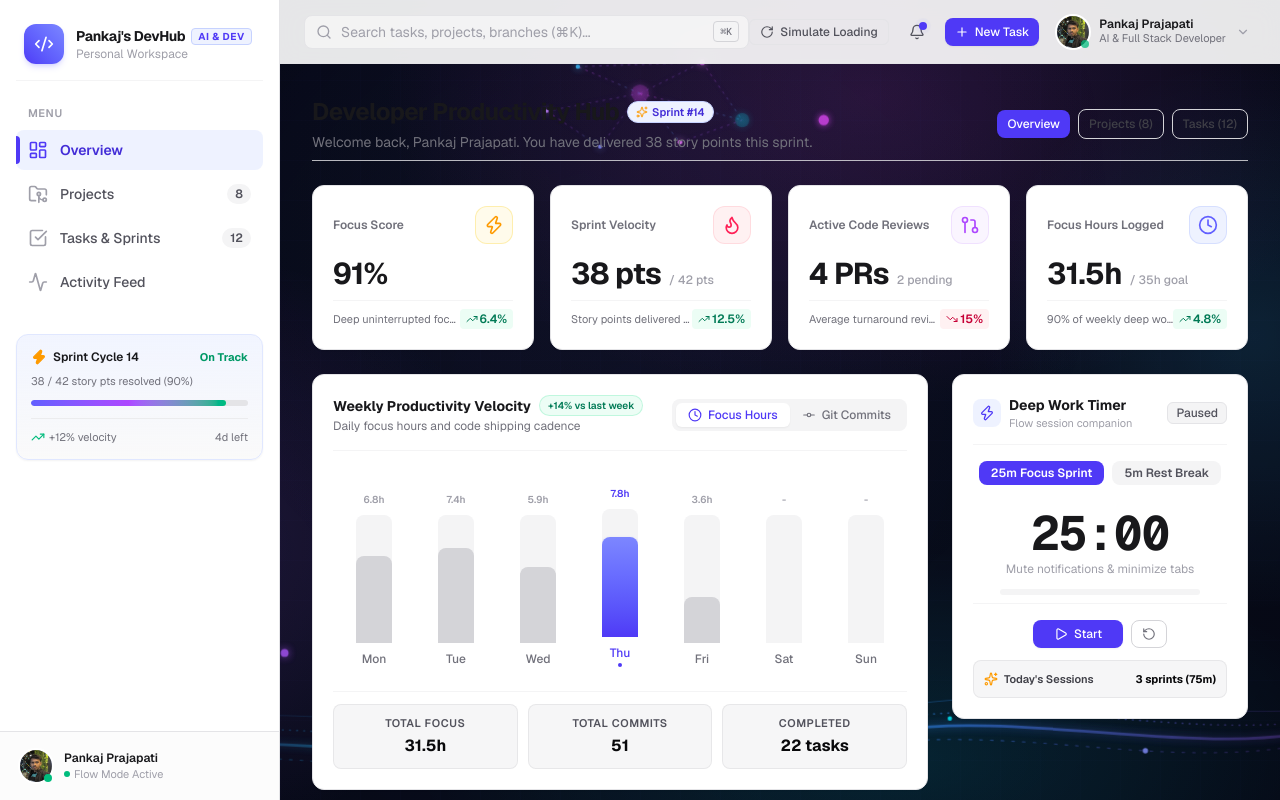
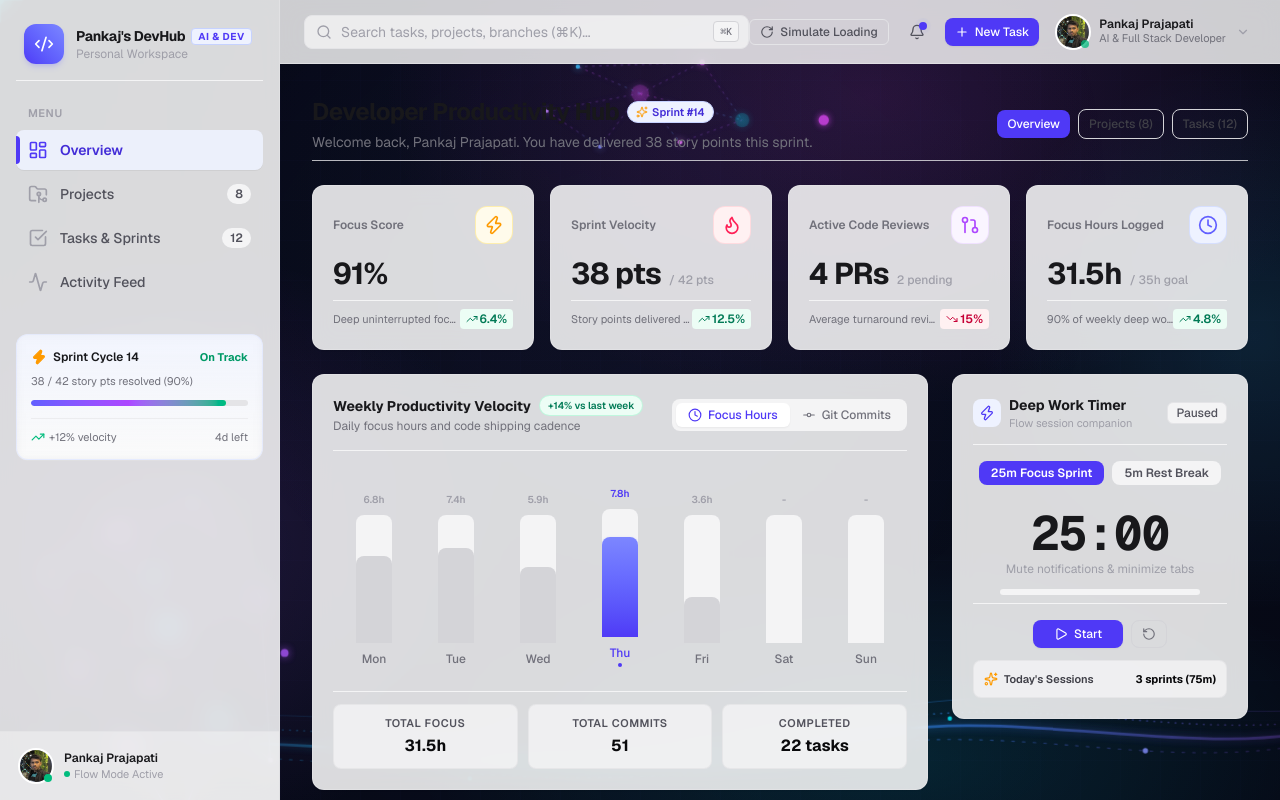
Before and after one commit to prajapati-pankaj-31/developer-productivity-dashboard, a Next.js app: page / in a window 1280 px wide. Built offline with nearby package versions, Linux system fonts and the light colour scheme.

Commit message:
style: add frosted glass effect to dashboard components

```diff
--- a/app/page.tsx
+++ b/app/page.tsx
@@ -23,7 +23,7 @@ import { TaskList } from '@/components/dashboard/TaskList';
 import { ActivityFeed } from '@/components/dashboard/ActivityFeed';
 import { ProjectDetailModal } from '@/components/dashboard/ProjectDetailModal';
 import { NewTaskModal } from '@/components/dashboard/NewTaskModal';
-import { AmbientBackground } from '@/components/ui/AmbientBackground';
+import { DynamicBackground } from '@/components/ui/DynamicBackground';
 import { Button } from '@/components/ui/Button';
 import {
   Sparkles,
@@ -177,8 +177,8 @@ export default function DashboardPage() {
 
   return (
     <div className="relative flex h-screen w-full overflow-hidden bg-zinc-50 dark:bg-zinc-950 font-sans">
-      {/* Subtle Dynamic Ambient Background */}
-      <AmbientBackground />
+      {/* Futuristic Dynamic Ambient Background */}
+      <DynamicBackground />
 
       {/* Mobile Navigation Drawer */}
       <MobileNav
--- a/components/dashboard/ActivityFeed.tsx
+++ b/components/dashboard/ActivityFeed.tsx
@@ -61,7 +61,7 @@ export const ActivityFeed: React.FC<ActivityFeedProps> = ({
   };
 
   return (
-    <div className="rounded-xl border border-zinc-200 dark:border-zinc-800 bg-white dark:bg-zinc-900 p-5 shadow-xs">
+    <div className="rounded-xl border border-zinc-200/80 dark:border-zinc-800/60 bg-white/85 dark:bg-[#0c0e1f]/75 backdrop-blur-md p-5 shadow-xs">
       <div className="flex items-center justify-between pb-3 mb-3 border-b border-zinc-100 dark:border-zinc-800">
         <div>
           <h3 className="text-sm font-bold text-zinc-900 dark:text-zinc-100">{title}</h3>
--- a/components/dashboard/FocusTimerCard.tsx
+++ b/components/dashboard/FocusTimerCard.tsx
@@ -61,7 +61,7 @@ export const FocusTimerCard: React.FC = () => {
   const progressPercent = Math.round(((totalModeSeconds - timeLeft) / totalModeSeconds) * 100);
 
   return (
-    <div className="rounded-xl border border-zinc-200 dark:border-zinc-800 bg-white dark:bg-zinc-900 p-5 shadow-xs flex flex-col justify-between">
+    <div className="rounded-xl border border-zinc-200/80 dark:border-zinc-800/60 bg-white/85 dark:bg-[#0c0e1f]/75 backdrop-blur-md p-5 shadow-xs flex flex-col justify-between">
       {/* Header */}
       <div className="flex items-center justify-between pb-3 border-b border-zinc-100 dark:border-zinc-800">
         <div className="flex items-center gap-2">
--- a/components/dashboard/OverviewMetrics.tsx
+++ b/components/dashboard/OverviewMetrics.tsx
@@ -58,7 +58,7 @@ export const OverviewMetrics: React.FC<OverviewMetricsProps> = ({
       {metrics.map((metric) => (
         <div
           key={metric.id}
-          className="rounded-xl border border-zinc-200 dark:border-zinc-800 bg-white dark:bg-zinc-900 p-5 shadow-xs transition-all hover:border-zinc-300 dark:hover:border-zinc-700 hover:shadow-sm group"
+          className="rounded-xl border border-zinc-200/80 dark:border-zinc-800/60 bg-white/85 dark:bg-[#0c0e1f]/75 backdrop-blur-md p-5 shadow-xs transition-all hover:border-indigo-500/40 dark:hover:border-indigo-500/30 hover:shadow-sm group"
         >
           <div className="flex items-center justify-between mb-3">
             <span className="text-xs font-semibold text-zinc-500 dark:text-zinc-400">
--- a/components/dashboard/ProductivityChart.tsx
+++ b/components/dashboard/ProductivityChart.tsx
@@ -21,7 +21,7 @@ export const ProductivityChart: React.FC<ProductivityChartProps> = ({ data }) =>
   const totalTasks = data.reduce((acc, curr) => acc + curr.tasksCompleted, 0);
 
   return (
-    <div className="rounded-xl border border-zinc-200 dark:border-zinc-800 bg-white dark:bg-zinc-900 p-5 shadow-xs flex flex-col justify-between">
+    <div className="rounded-xl border border-zinc-200/80 dark:border-zinc-800/60 bg-white/85 dark:bg-[#0c0e1f]/75 backdrop-blur-md p-5 shadow-xs flex flex-col justify-between">
       {/* Header & Metric Toggles */}
       <div className="flex flex-col sm:flex-row sm:items-center justify-between gap-3 pb-4 border-b border-zinc-100 dark:border-zinc-800">
         <div>
--- a/components/dashboard/ProjectCard.tsx
+++ b/components/dashboard/ProjectCard.tsx
@@ -22,7 +22,7 @@ export const ProjectCard: React.FC<ProjectCardProps> = ({
   return (
     <div
       onClick={() => onSelectProject && onSelectProject(project)}
-      className="rounded-xl border border-zinc-200 dark:border-zinc-800 bg-white dark:bg-zinc-900 p-5 shadow-xs hover:border-zinc-300 dark:hover:border-zinc-700 hover:shadow-md transition-all flex flex-col justify-between cursor-pointer group"
+      className="rounded-xl border border-zinc-200/80 dark:border-zinc-800/60 bg-white/85 dark:bg-[#0c0e1f]/75 backdrop-blur-md p-5 shadow-xs hover:border-indigo-500/40 dark:hover:border-indigo-500/30 hover:shadow-md transition-all flex flex-col justify-between cursor-pointer group"
     >
       <div>
         {/* Top bar: Key + Status */}
--- a/components/dashboard/TaskCard.tsx
+++ b/components/dashboard/TaskCard.tsx
@@ -32,7 +32,7 @@ export const TaskCard: React.FC<TaskCardProps> = ({
   const subtaskProgress = totalSubtasks > 0 ? Math.round((completedSubtasks / totalSubtasks) * 100) : 0;
 
   return (
-    <div className="rounded-xl border border-zinc-200 dark:border-zinc-800 bg-white dark:bg-zinc-900 p-4 shadow-xs hover:border-zinc-300 dark:hover:border-zinc-700 hover:shadow-sm transition-all flex flex-col justify-between group">
+    <div className="rounded-xl border border-zinc-200/80 dark:border-zinc-800/60 bg-white/85 dark:bg-[#0c0e1f]/75 backdrop-blur-md p-4 shadow-xs hover:border-indigo-500/40 dark:hover:border-indigo-500/30 hover:shadow-sm transition-all flex flex-col justify-between group">
       <div>
         {/* Header: Project Key + Priority + Status selector */}
         <div className="flex items-center justify-between gap-2 mb-2.5">
--- a/components/dashboard/TaskFilterBar.tsx
+++ b/components/dashboard/TaskFilterBar.tsx
@@ -29,7 +29,7 @@ export const TaskFilterBar: React.FC<TaskFilterBarProps> = ({
     filters.status !== 'all';
 
   return (
-    <div className="flex flex-col md:flex-row md:items-center justify-between gap-3 p-3.5 rounded-xl border border-zinc-200 dark:border-zinc-800 bg-white dark:bg-zinc-900 shadow-xs">
+    <div className="flex flex-col md:flex-row md:items-center justify-between gap-3 p-3.5 rounded-xl border border-zinc-200/80 dark:border-zinc-800/60 bg-white/85 dark:bg-[#0c0e1f]/75 backdrop-blur-md shadow-xs">
       {/* Search Input */}
       <div className="relative flex-1 min-w-[200px]">
         <div className="pointer-events-none absolute inset-y-0 left-0 flex items-center pl-3">
--- a/components/layout/Header.tsx
+++ b/components/layout/Header.tsx
@@ -90,7 +90,7 @@ export const Header: React.FC<HeaderProps> = ({
   ];
 
   return (
-    <header className="sticky top-0 z-30 flex h-16 w-full items-center justify-between border-b border-zinc-200 dark:border-zinc-800 bg-white/90 dark:bg-zinc-950/90 backdrop-blur-md px-4 sm:px-6">
+    <header className="sticky top-0 z-30 flex h-16 w-full items-center justify-between border-b border-zinc-200/80 dark:border-zinc-800/60 bg-white/80 dark:bg-[#070914]/75 backdrop-blur-md px-4 sm:px-6">
       {/* Left: Mobile trigger & Search */}
       <div className="flex items-center gap-3 flex-1 max-w-xl">
         <button
--- a/components/layout/MobileNav.tsx
+++ b/components/layout/MobileNav.tsx
@@ -67,7 +67,7 @@ export const MobileNav: React.FC<MobileNavProps> = ({
       />
 
       {/* Drawer */}
-      <div className="fixed inset-y-0 left-0 w-72 bg-white dark:bg-zinc-950 border-r border-zinc-200 dark:border-zinc-800 p-5 flex flex-col justify-between shadow-2xl z-10">
+      <div className="fixed inset-y-0 left-0 w-72 bg-white/90 dark:bg-[#070914]/90 backdrop-blur-lg border-r border-zinc-200/80 dark:border-zinc-800/60 p-5 flex flex-col justify-between shadow-2xl z-10">
         <div>
           {/* Header */}
           <div className="flex items-center justify-between pb-4 border-b border-zinc-100 dark:border-zinc-800">
--- a/components/layout/Sidebar.tsx
+++ b/components/layout/Sidebar.tsx
@@ -113,14 +113,14 @@ export const Sidebar: React.FC<SidebarProps> = ({
       suppressHydrationWarning
       style={{ width: isCollapsed ? 80 : `${width}px` }}
       className={cn(
-        'relative hidden lg:flex flex-col justify-between border-r border-zinc-200 dark:border-zinc-800 bg-white dark:bg-zinc-950 select-none z-20 shrink-0 h-full overflow-hidden',
+        'relative hidden lg:flex flex-col justify-between border-r border-zinc-200/80 dark:border-zinc-800/60 bg-white/85 dark:bg-[#070914]/80 backdrop-blur-md select-none z-20 shrink-0 h-full overflow-hidden',
         isResizing ? 'transition-none' : 'transition-[width] duration-150 ease-out'
       )}
     >
       {/* Content Container */}
       <div className="flex flex-col h-full overflow-y-auto p-4 scrollbar-none">
         {/* Brand / Logo */}
-        <div className="flex items-center gap-3 px-2 py-2 mb-6 border-b border-zinc-100 dark:border-zinc-850 pb-4">
+        <div className="flex items-center gap-3 px-2 py-2 mb-6 border-b border-zinc-100 dark:border-zinc-800/60 pb-4">
           <div className="flex h-10 w-10 shrink-0 items-center justify-center rounded-xl bg-gradient-to-tr from-indigo-600 to-indigo-400 text-white shadow-md shadow-indigo-500/20">
             <Code2 className="h-5 w-5" />
           </div>
@@ -158,8 +158,8 @@ export const Sidebar: React.FC<SidebarProps> = ({
                 className={cn(
                   'w-full flex items-center gap-3 px-3 py-2.5 rounded-lg text-sm font-medium transition-all group relative',
                   isActive
-                    ? 'bg-indigo-50 text-indigo-700 dark:bg-indigo-950/50 dark:text-indigo-300 font-semibold'
-                    : 'text-zinc-600 hover:text-zinc-900 hover:bg-zinc-100 dark:text-zinc-400 dark:hover:text-zinc-100 dark:hover:bg-zinc-900'
+                    ? 'bg-indigo-50/90 text-indigo-700 dark:bg-indigo-950/60 dark:text-indigo-300 font-semibold shadow-2xs'
+                    : 'text-zinc-600 hover:text-zinc-900 hover:bg-zinc-100/70 dark:text-zinc-400 dark:hover:text-zinc-100 dark:hover:bg-zinc-900/50'
                 )}
                 title={item.label}
               >
@@ -198,7 +198,7 @@ export const Sidebar: React.FC<SidebarProps> = ({
 
         {/* Focus Mode & Productivity Card */}
         {!isCollapsed && (
-          <div className="mt-8 p-3.5 rounded-xl bg-gradient-to-b from-indigo-50/80 to-zinc-50 dark:from-indigo-950/20 dark:to-zinc-900/50 border border-indigo-100 dark:border-indigo-950/60 shadow-xs">
+          <div className="mt-8 p-3.5 rounded-xl bg-gradient-to-b from-indigo-50/70 to-zinc-50/50 dark:from-[#0d1024]/70 dark:to-zinc-900/50 backdrop-blur-xs border border-indigo-100/70 dark:border-indigo-950/60 shadow-2xs">
             <div className="flex items-center justify-between mb-2">
               <div className="flex items-center gap-1.5 text-xs font-semibold text-zinc-900 dark:text-zinc-200">
                 <Zap className="h-4 w-4 text-amber-500 fill-amber-500 shrink-0" />
@@ -223,8 +223,8 @@ export const Sidebar: React.FC<SidebarProps> = ({
       </div>
 
       {/* User profile footer */}
-      <div className="p-3 border-t border-zinc-200 dark:border-zinc-800 bg-zinc-50/50 dark:bg-zinc-900/40">
-        <div className="flex items-center gap-3 px-2 py-1.5 rounded-lg hover:bg-zinc-100 dark:hover:bg-zinc-800/60 transition-colors">
+      <div className="p-3 border-t border-zinc-200/80 dark:border-zinc-800/60 bg-zinc-50/40 dark:bg-zinc-900/30">
+        <div className="flex items-center gap-3 px-2 py-1.5 rounded-lg hover:bg-zinc-100/60 dark:hover:bg-zinc-800/50 transition-colors">
           <Avatar user={currentUser} size="sm" showStatus />
           {!isCollapsed && (
             <div className="flex flex-col min-w-0 flex-1">
```
